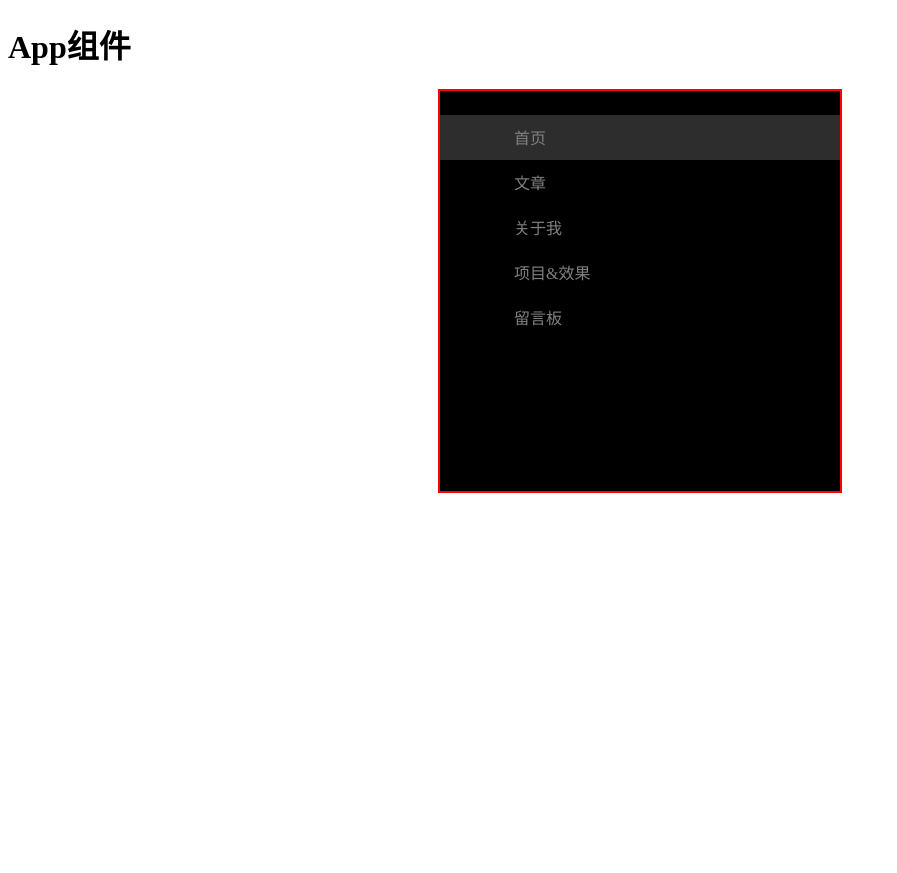
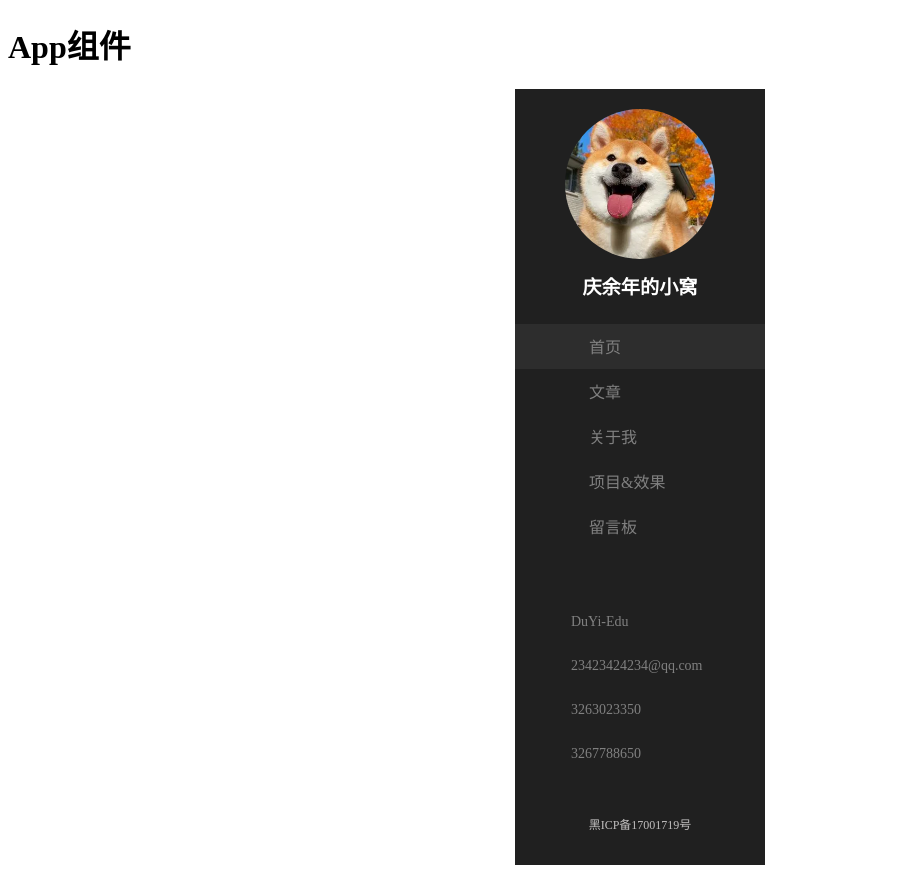
Before and after one commit to lebRonFeng/Vue2Blog, a Vue app: page / in a window 1280 px wide. Shown: the whole page, without its empty margins (0-897 px from the left). Before the commit the page ends 800 px from the top, so only its background shows below. Built offline with nearby package versions, Linux system fonts and the light colour scheme; grey boxes are pictures that could not be loaded; a small style sheet from the web is missing.

Commit message:
提交侧边栏代码

```diff
--- a/src/App.vue
+++ b/src/App.vue
@@ -2,18 +2,18 @@
   <div id="app">
     <h1>App组件</h1>
     <div class="test-container">
-      <Menu />
+      <SiteAside />
     </div>
 
   </div>
 </template>
 
 <script>
-import Menu from "./components/Menu"
+import SiteAside from "./components/SiteAside"
 export default {
   name: 'App',
   components: {
-    Menu
+    SiteAside
   },
 
 }
@@ -21,11 +21,9 @@ export default {
 </script>
 
 <style scoped lang="less">
+@import "~@/styles/global.less";
 .test-container {
-  width: 400px;
-  height: 400px;
-  border: 2px solid red;
-  background: #000;
+  width: 250px;
   margin: 0 auto;
 }
 </style>
--- a/src/components/Avatar.vue
+++ b/src/components/Avatar/index.vue
@@ -25,5 +25,6 @@ export default {
     border-radius: 50%;
     object-fit: cover;
     display: block;
+    margin: 0 auto;
 }
 </style>
--- a/src/components/Contact/index.vue
+++ b/src/components/SiteAside/Contact/index.vue
@@ -37,7 +37,7 @@
           <div class="icon weixin">
             <Icon type="weixin" />
           </div>
-          <span>dsfggasas</span>
+          <span>3267788650</span>
         </a>
         <div class="pop">
           <img
@@ -78,6 +78,8 @@
       }
     }
     a {
+      text-decoration: none;
+      color: gray;
       cursor: pointer;
       display: flex;
       align-items: center;
--- a/src/components/Menu/index.vue
+++ b/src/components/SiteAside/Menu/index.vue
@@ -71,7 +71,6 @@ export default {
     a {
         &.selected {
             background: #2d2d2d;
-            ;
         }
 
         padding:0 50px;
--- /dev/null
+++ b/src/components/SiteAside/index.vue
@@ -0,0 +1,54 @@
+<template>
+  <div class="site-aside-container">
+    <Avatar :size="150" :url="cq" />
+    <h1 class="title">庆余年的小窝</h1>
+    <Menu />
+    <Contact />
+    <p class="footer">
+      黑ICP备17001719号
+    </p>
+  </div>
+</template>
+
+<script>
+import cq from "@/assets/cq.webp"
+import Avatar from "@/components/Avatar";
+import Menu from "./Menu"
+import Contact from "./Contact"
+export default {
+  components: {
+    Avatar,
+    Menu,
+    Contact
+  },
+  data() {
+    return {
+      cq: cq
+    }
+  }
+}
+</script>
+
+<style scoped lang="less">
+.site-aside-container {
+  width: 100%;
+  height: 100%;
+  padding: 20px 0;
+  box-sizing: border-box;
+  background: #202020;
+  overflow-x: hidden;
+  overflow-y: auto;
+}
+
+.footer {
+  text-align: center;
+  font-size: 12px;
+  color: #c1bfbf;
+}
+
+.title {
+  text-align: center;
+  color: #fff;
+  font-size: 1.2em;
+}
+</style>
```
